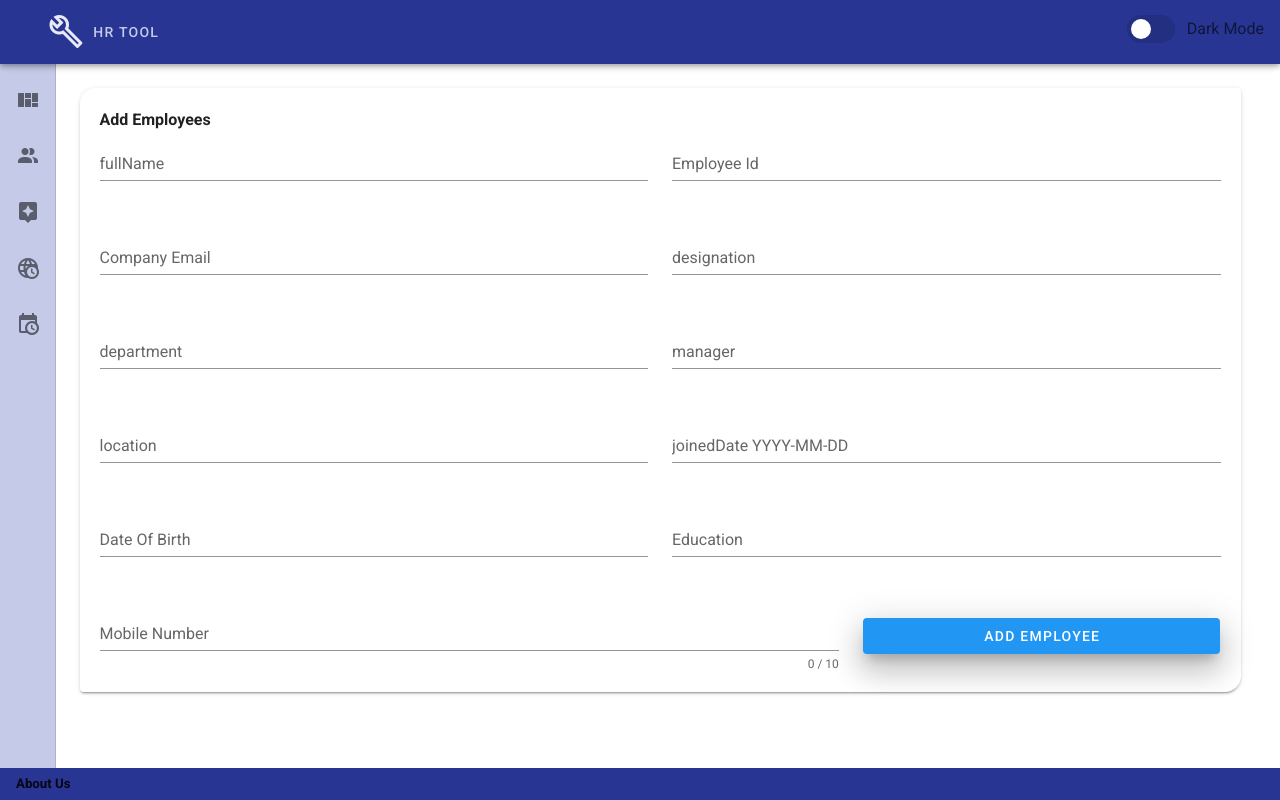
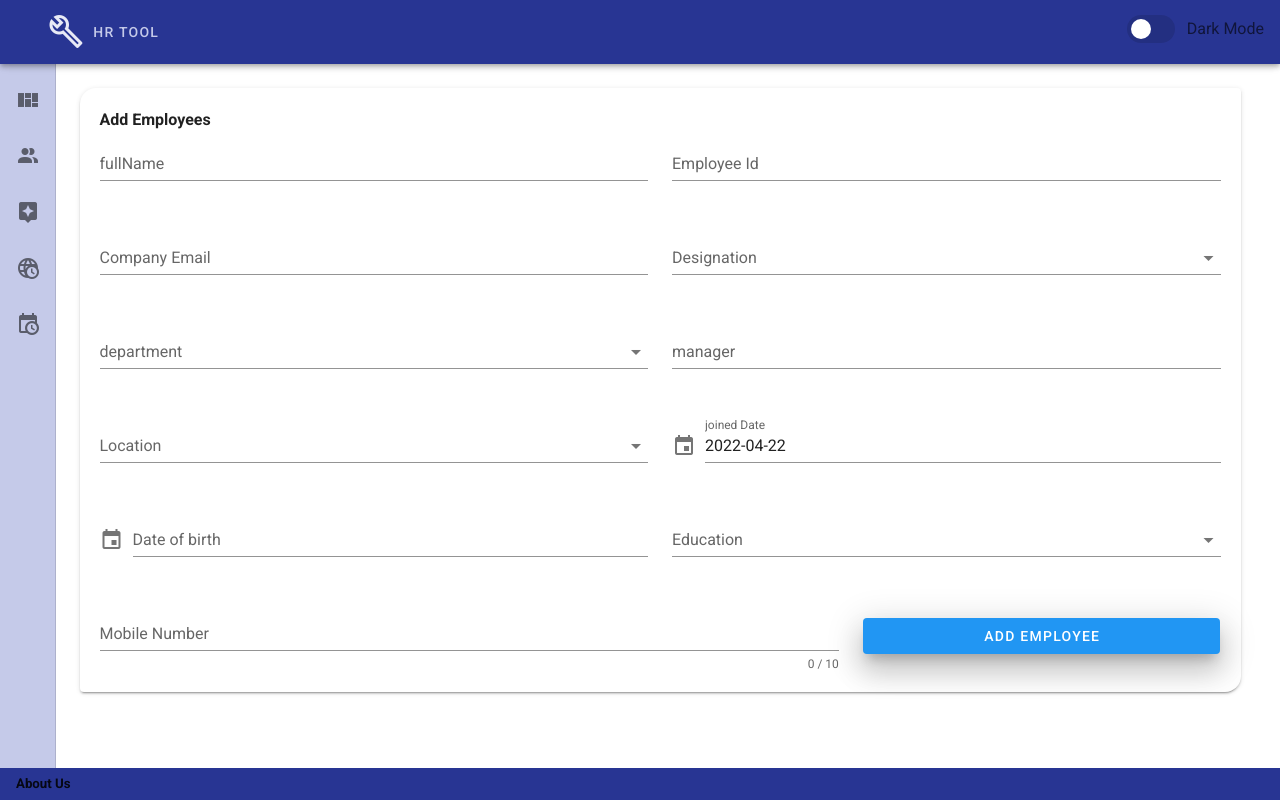
Before and after one commit to abhilashnyamagoud/hr-tool, a Vue app: page /employeeForm in a window 1280 px wide. Built offline with nearby package versions, Linux system fonts and the light colour scheme.

Commit message:
added calenders in emp

```diff
--- a/src/App.vue
+++ b/src/App.vue
@@ -46,7 +46,7 @@
           <v-list
           nav
           >
-            <router-link to="/dashboard">
+            <router-link to="/">
               <v-list-item>
                 <v-list-item-icon>
                   <v-icon>mdi-view-dashboard-variant</v-icon>
--- a/src/components/Employee/AddEmployee.vue
+++ b/src/components/Employee/AddEmployee.vue
@@ -52,27 +52,28 @@
             <v-col
             cols="6"
             >
-
-            <v-text-field
+             <v-select
                   v-model="designation"
+          :items="['Trainee Engineer','Software Engineer','Senior-Software Engineer','Manager','Architect']"
+          label="Designation"
           :rules="designationRules"
-            label="designation"
           required
-            >
-            </v-text-field>
+        ></v-select>
+           <!-- <pre>{{designation}} </pre> -->
             </v-col>
         </v-row>
             <v-row>
                 <v-col
                 cols="6"
                 >
-            <v-text-field
+                 <v-select
                   v-model="department"
+          :items="['Micro-services(COE)','HR','Azure','AWS','Cyber-Security','ITIS','Sales-force']"
+          label="department"
           :rules="departmentRules"
-            label="department"
           required
-            >
-            </v-text-field>
+        ></v-select>
+           <!-- <pre>{{department}} </pre> -->
                 </v-col>
                 <v-col
                 cols="6"
@@ -89,45 +90,117 @@
 
             <v-row>
                 <v-col cols="6">
-                    <v-text-field
+                      <v-select
                   v-model="location"
+          :items="['Bangalore','Hydrabad']"
+          label="Location"
           :rules="locationRules"
-                    label="location"
           required
-                    >
-                    </v-text-field>
+        ></v-select>
+                 <!-- <pre>{{location}} </pre> -->
                 </v-col>
                 <v-col
                 cols="6"
                 >
+                 <v-menu
+        ref="menu"
+        v-model="menu"
+        :close-on-content-click="false"
+        :return-value.sync="joinedDate"
+        transition="scale-transition"
+        offset-y
+        min-width="auto"
+      >
+        <template v-slot:activator="{ on, attrs }">
           <v-text-field
             v-model="joinedDate"
-                :rules="joinedDateRules"
-                label="joinedDate YYYY-MM-DD"
-                required
+            label="joined Date"
+            prepend-icon="mdi-calendar"
+            readonly
+            v-bind="attrs"
+            v-on="on"
+          ></v-text-field>
+        </template>
+        <v-date-picker
+          v-model="joinedDate"
+          no-title
+          scrollable
         >
-                </v-text-field>
+          <v-spacer></v-spacer>
+          <v-btn
+            text
+            color="primary"
+            @click="menu = false"
+          >
+            Cancel
+          </v-btn>
+          <v-btn
+            text
+            color="primary"
+            @click="$refs.menu.save(joinedDate)"
+          >
+            OK
+          </v-btn>
+        </v-date-picker>
+      </v-menu>
+
                 </v-col>
 
             </v-row>
             <v-row>
                 <v-col cols="6">
+                     <v-menu
+        ref="menu1"
+        v-model="menu1"
+        :close-on-content-click="false"
+        :return-value.sync="dob"
+        transition="scale-transition"
+        offset-y
+        min-width="auto"
+      >
+        <template v-slot:activator="{ on, attrs }">
           <v-text-field
             v-model="dob"
-                    :rules="dobRules"
-                    label="Date Of Birth"
-                    required
+            label="Date of birth"
+            prepend-icon="mdi-calendar"
+            readonly
+            v-bind="attrs"
+            v-on="on"
+          ></v-text-field>
+        </template>
+        <v-date-picker
+          v-model="dob"
+          no-title
+          scrollable
         >
-                    </v-text-field>
+          <v-spacer></v-spacer>
+          <v-btn
+            text
+            color="primary"
+            @click="menu1 = false"
+          >
+            Cancel
+          </v-btn>
+          <v-btn
+            text
+            color="primary"
+            @click="$refs.menu1.save(dob)"
+          >
+            OK
+          </v-btn>
+        </v-date-picker>
+      </v-menu>
+                  <!-- <pre>{{dob}} </pre> -->
                 </v-col>
                 <v-col cols="6">
-                    <v-text-field
+                     <v-select
                   v-model="education"
+          :items="['BE','B-tech','MBA','BBA','M-tech','B-com','M-com','Other']"
+          label="Education"
           :rules="educationRules"
-                    label="Education"
           required
-                    >
-                    </v-text-field>
+        ></v-select>
+                   <!-- <pre>{{education}} </pre> -->
                 </v-col>
             </v-row>
 
@@ -165,6 +238,8 @@
     export default {
         data(){
             return{
+                menu:false,
+                menu1:false,
                 valid:true,
                 fullName:'',
                 employesId:'',
@@ -173,7 +248,7 @@
                 department:'',
                 manager:'',
                 location:'',
-                joinedDate:'',
+                joinedDate:(new Date(Date.now() - (new Date()).getTimezoneOffset() * 60000)).toISOString().substr(0, 10),
                 dob:'',
                 education:'',
                 mobile:'',
@@ -198,12 +273,6 @@
                 ],
                 locationRules:[
                      v => !!v || 'Location is required'
-                ],
-                joinedDateRules:[
-                    v => !!v || 'joinedDate is required'
-                ],
-                dobRules:[
-                    v => !!v || 'Date of Birth is required'
                 ],
                 educationRules:[
                     v => !!v || 'Education field is required'
--- a/src/components/Login.vue
+++ b/src/components/Login.vue
@@ -15,7 +15,6 @@
                 class="ml-5"
 
             >
-
             </v-img>
             </v-col>
             <v-col
--- a/src/router/index.js
+++ b/src/router/index.js
@@ -15,12 +15,12 @@ Vue.use(VueRouter)
 
 const routes = [
   {
-    path: '/',
+    path: '/login',
     name: 'Home',
     component: Home
   },
   {
-    path: '/dashboard',
+    path: '/',
     name: 'Dashboard',
     component: Dashboard,
 
--- a/src/views/Employees.vue
+++ b/src/views/Employees.vue
@@ -8,7 +8,7 @@
              class="mx-2"
              elevation="10"
             >
-            <router-link to="/employeeForm">Add Employee </router-link>
+            <router-link  to="/employeeForm">Add Employee </router-link>
             </v-btn>
             <v-btn color="indigo" elevation="10" class="mx-2" @click="view='listView' " >
                 List View
```
Lines whose indentation alone changed are shown as unchanged.
